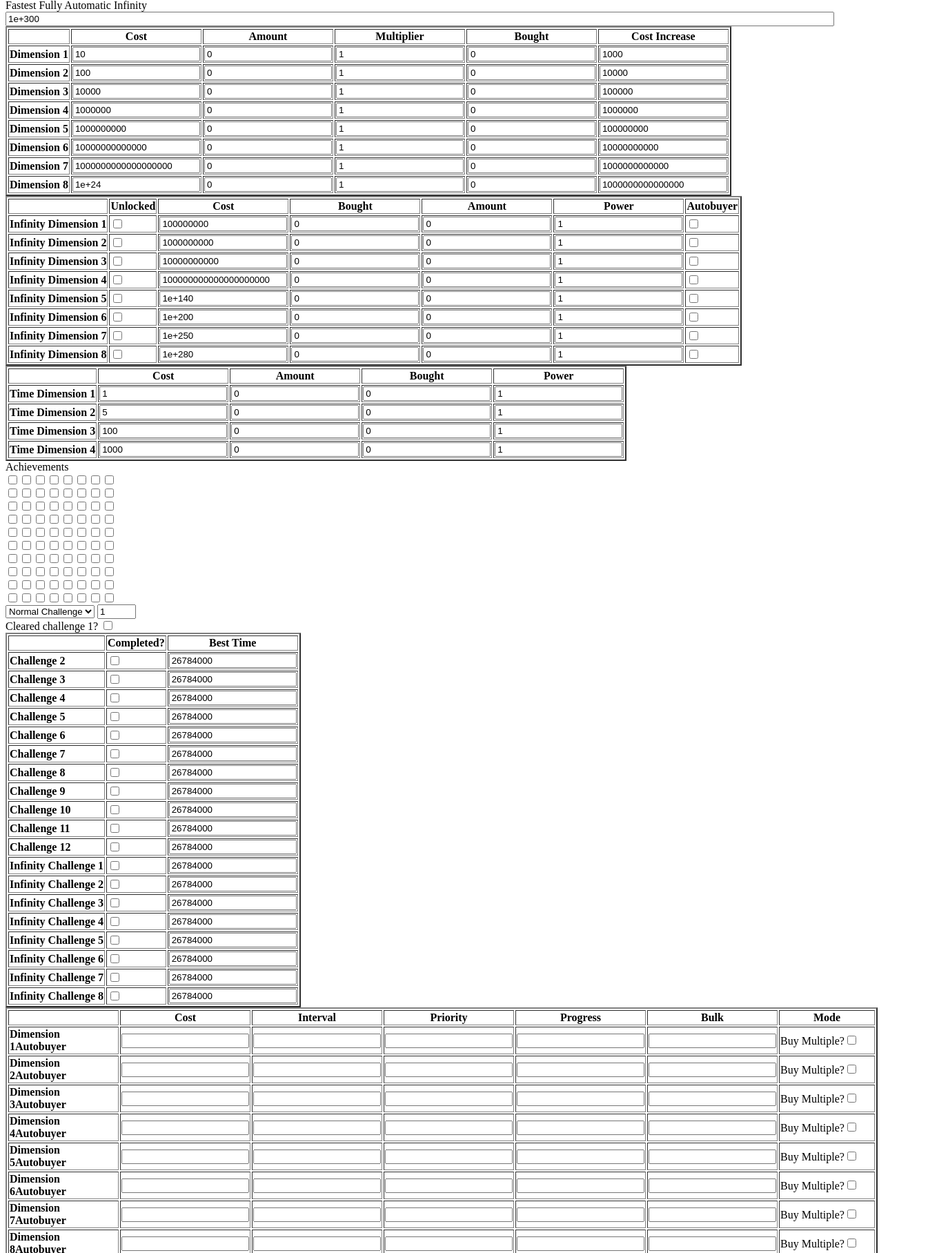
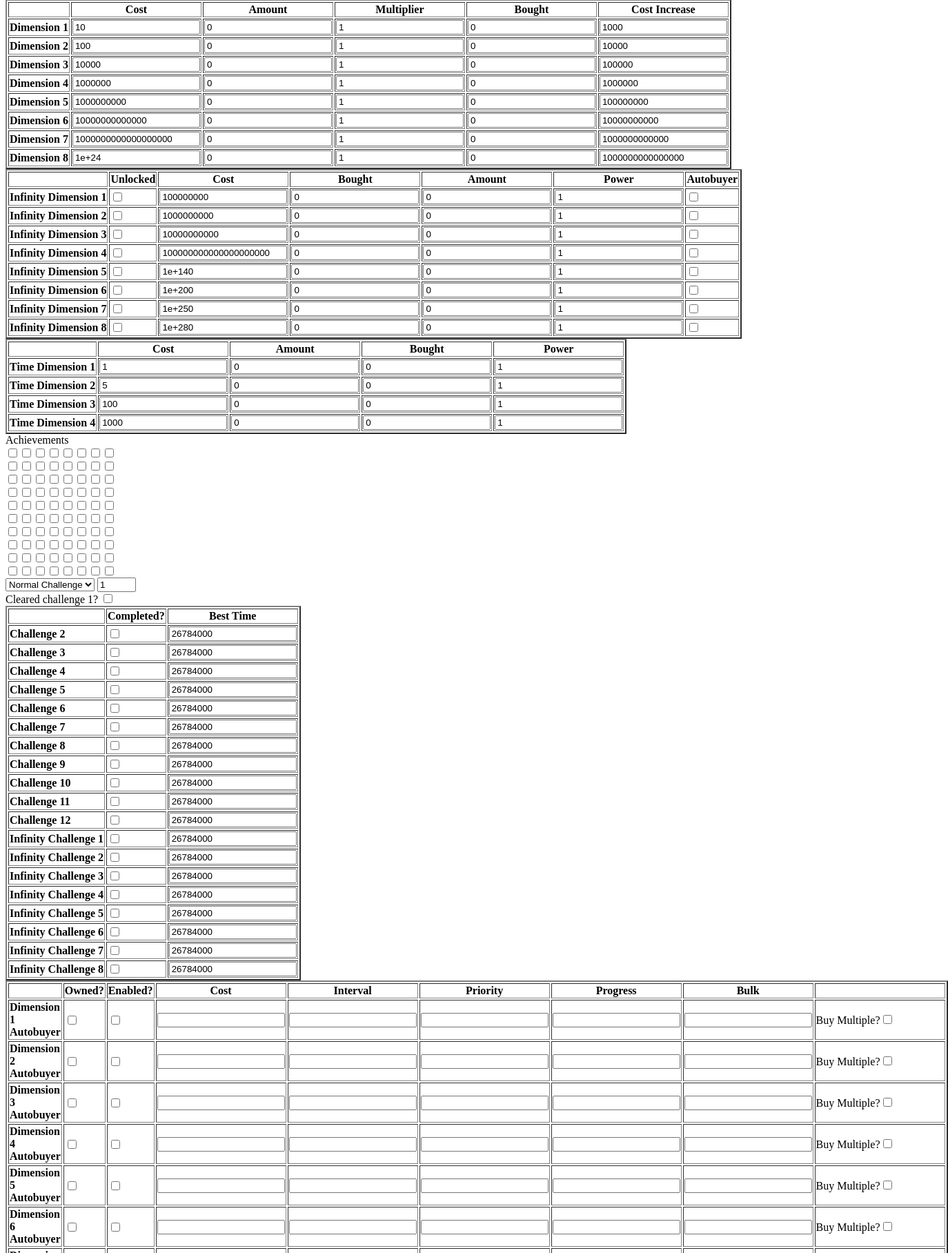
Before and after one commit to zygh0st/AD-save-editor, a plain HTML site: page index.html in a window 1280 px wide. Shown: the part 1860-3676 px from the top of the page at 69% size, 1374 px wide, since content can reach past the window. Drawn offline with Linux system fonts and the light colour scheme.

Commit message:
more basic content

```diff
--- a/index.html
+++ b/index.html
@@ -15,14 +15,22 @@
         parent.insertBefore(newElement, targetElement.nextSibling);
     }
 }
-            const labelNums = ["Antimatter","Total Antimatter","Infinity Power","Time Shards","Time Shard Threshold","Tickspeed Upgrades from Thresholds","Infinity Points","1/10 IPs","Eternity Points","First Dimensions Sacrificed","Soft Resets","Galaxies","Infinities","1/5 Infinities","Eternities","Tickspeed","Tickspeed Cost","Tickspeed Cost Increase","Tickspeed Cost Increase Increase","Tickspeed Cost Increase Increase Decrease Cost","Dimension Cost Increase Increase","Dimension Cost Increase Increase Decrease Cost","Time Played","Time Played in Infinity","Fastest Infinity","Time Played In Eternity","Fastest Eternity","Challenge 2 power","Challenge 3 power","Matter","Infinity Challenges Unlocked","Challenge Goal","Infinity Challenge 4 tier","Infinity Challenge 3 Reward","IP Multiplier","IP Multiplier Cost","EP Multiplier","EP Multiplier Cost","Passive IP Gain","Passive IP Gain Cost","Last Save Time","Soft Reset Autobuyer \"over X galaxies\" field","Version","Spreading Cancer Progress","Auto-Sacrifice Threshold","Highest IP/min in a Fully Automatic Infinity","Fastest Fully Automatic Infinity"]
-            const varNames =  ["money","totalmoney","infinityPower","timeShards","tickThreshold","totalTickGained",                                       "infinityPoints","partInfinityPoint","eternityPoints","sacrificed","resets","galaxies","infinitied","partInfinitied","eternities",               "tickspeed","tickSpeedCost","tickspeedMultiplier",     "tickSpeedMultDecrease","tickSpeedMultDecreaseCost","dimensionMultDecrease","dimensionMultDecreaseCost",                                                                "totalTimePlayed","thisInfinityTime","bestInfinityTime","thisEternity","bestEternity",                  "chall2Pow","chall3Pow","matter",                "postChallUnlocked","challengeTarget","postC4Tier","postC3Reward",                                        "infMult","infMultCost","epmult","epmultCost",                            "offlineProd","offlineProdCost",         "lastUpdate","overXGalaxies","version","spreadingCancer","autoSacrifice","autoIP","autoTime"]
+            const labelNums = ["Antimatter","Total Antimatter","Infinity Power","Time Shards","Time Shard Threshold","Tickspeed Upgrades from Thresholds","Infinity Points","1/10 IPs","Eternity Points","First Dimensions Sacrificed","Soft Resets","Galaxies","Infinities","1/5 Infinities","Eternities","Tickspeed","Tickspeed Cost","Tickspeed Cost Increase","Tickspeed Cost Increase Increase","Tickspeed Cost Increase Increase Decrease Cost","Dimension Cost Increase Increase","Dimension Cost Increase Increase Decrease Cost","Time Played","Time Played in Infinity","Fastest Infinity","Time Played In Eternity","Fastest Eternity","Challenge 2 power","Challenge 3 power","Matter","Infinity Challenges Unlocked","Challenge Goal","Infinity Challenge 4 tier","Infinity Challenge 3 Reward","IP Multiplier","IP Multiplier Cost","EP Multiplier","EP Multiplier Cost","Passive IP Gain","Passive IP Gain Cost","Last Save Time","Version","Spreading Cancer Progress","Auto-Sacrifice Threshold","Highest IP/min in a Fully Automatic Infinity","Fastest Fully Automatic Infinity"]
+            const varNames =  ["money","totalmoney","infinityPower","timeShards","tickThreshold","totalTickGained",                                       "infinityPoints","partInfinityPoint","eternityPoints","sacrificed","resets","galaxies","infinitied","partInfinitied","eternities",               "tickspeed","tickSpeedCost","tickspeedMultiplier",     "tickSpeedMultDecrease","tickSpeedMultDecreaseCost","dimensionMultDecrease","dimensionMultDecreaseCost",                                                                "totalTimePlayed","thisInfinityTime","bestInfinityTime","thisEternity","bestEternity",                  "chall2Pow","chall3Pow","matter",                "postChallUnlocked","challengeTarget","postC4Tier","postC3Reward",                                        "infMult","infMultCost","epmult","epmultCost",                            "offlineProd","offlineProdCost",         "lastUpdate","version","spreadingCancer","autoSacrifice","autoIP","autoTime"]
             const tierNames = ["first","second","third","fourth","fifth","sixth","seventh","eight"]
             const dimVals = ["Cost","Amount","Pow","Bought"]
             const iDimVals = ["cost","baseAmount","amount","power"]
             const tDimVals = ["cost","amount","bought","power"]
             const challOrder = ["",2,3,8,6,10,9,11,5,4,12,7]
+            const ABVals = ["cost","interval","priority","ticks","bulk"]
+            const labelRep = ["Amount","Chance","Chance Cost","Interval","Interval Cost","Max Galaxies","Galaxy Cost","Current Galaxies"]
+            const labelRepAuto = ["Chance","Interval","Galaxy"]
+            const repNames = ["amount","chance","chanceCost","interval","intervalCost","gal","galCost","galaxies"]
+            const labelStudy = ["Theorems","Antimatter Cost","Infinity Point Cost","Eternity Point Cost"]
+            const studyNames = ["theorem","amcost","ipcost","epcost"]
+            const studyId = [11, 21, 22, 31, 32, 41, 42, 51, 61, 71, 72, 73, 81, 82 ,83, 91, 92, 93, 101, 102, 103, 111, 121, 122, 123, 131, 132, 133, 141, 142, 143, 151, 161, 162, 171]
             let file;
+
             function init() {
                 let carry = document.getElementById("base")
                 for (let i=0;i<varNames.length;i++) { //main numerical values
@@ -105,30 +113,84 @@
                         case 9: row.insertCell(0).innerHTML = "<b>Dimension Boost Autobuyer</b>"; break;
                         case 10: row.insertCell(0).innerHTML = "<b>Galaxy Autobuyer</b>"; break;
                         case 11: row.insertCell(0).innerHTML = "<b>Crunch Autobuyer</b>"; break;
-                        default: row.insertCell(0).innerHTML = "<b> Dimension " +(i+1)+ "Autobuyer</b>"; break;
+                        default: row.insertCell(0).innerHTML = "<b> Dimension " +(i+1)+ " Autobuyer</b>"; break;
+                    }
+                    for (let j=0;j<2;j++) {
+                    const field2 = document.createElement("input")
+                    field2.type = "checkbox"
+                    field2.id = "cac"+i+j
+                    row.insertCell(j+1).appendChild(field2)
                     }
                     for (let j=0;j<5;j++) {
                         if (i==8 && j==4) {
-                            row.insertCell(5).innerHTML = "N/A"
+                            row.insertCell(7).innerHTML = "N/A"
                             break;
                         }
                         const field = document.createElement("input")
                         field.type = "text"
                         field.id = "ca"+i+j
-                        row.insertCell(j+1).appendChild(field)
+                        row.insertCell(j+3).appendChild(field)
                     }
-                    switch(i) {
-                        case 9: break;
-                        case 10: break;
-                        case 11: row.insertCell(6).appendChild(document.getElementById("ca11s")); break;
-                        default:
+                    if (i<9) {
                         const field2 = document.createElement("input")
                         field2.type = "checkbox"
                         field2.id = "cam"+i
-                        row.insertCell(6).innerHTML = "Buy Multiple?"
-                        row.cells[6].appendChild(field2)
-                        break;
+                        row.insertCell(8).innerHTML = "Buy Multiple?"
+                        row.cells[8].appendChild(field2)
                     }
+                }
+                carry = document.createElement("input")
+                carry.type = "number"
+                carry.id = "cam9"
+                carry.min = "0"
+                document.getElementById("cat").rows[10].insertCell(8).innerHTML = "Over X Galaxies:"
+                document.getElementById("cat").rows[10].cells[8].appendChild(carry)
+                document.getElementById("cat").rows[12].insertCell(8).innerHTML = "Auto crunch mode:"
+                document.getElementById("cat").rows[12].cells[8].appendChild(document.getElementById("cam11"));
+
+                carry = document.getElementById("rce")
+                for (let i=0;i<repNames.length;i++) { //replicanti
+                    const label = document.createElement("div")
+                    label.innerHTML = labelRep[i]
+                    const field = document.createElement("input")
+                    field.type = "text"
+                    field.id = "r"+i
+                    field.style.width = "95%"
+                    insertAfter(label,carry)
+                    insertAfter(field,label)
+                    carry = field
+                }
+                for (let i=0;i<3;i++) {
+                    const label = document.createElement("div")
+                    label.innerHTML = labelRepAuto[i] + " Autobuyer"
+                    const field = document.createElement("input")
+                    field.type = "checkbox"
+                    field.id = "rc"+i
+                    insertAfter(label,carry)
+                    insertAfter(field,label)
+                    carry = field
+                }
+                for (let i=0;i<4;i++) {
+                    const label = document.createElement("div")
+                    label.innerHTML = labelStudy[i]
+                    const field = document.createElement("input")
+                    field.type = "text"
+                    field.id = "bt"+i
+                    field.style.width = "95%"
+                    insertAfter(label,carry)
+                    insertAfter(field,label)
+                    carry = field
+                }
+                carry =  document.getElementById("base3")
+                for (let i=0;i<studyId.length;i++) {
+                    const field = document.createElement("input")
+                    field.type = "checkbox"
+                    field.id = "bts"+i
+                    const label = document.createElement("label")
+                    label.innerHTML = studyId[i]
+                    label.for = "bts"+i
+                    insertAfter(field,carry)
+                    carry = field
                 }
 
                 //initializing values.
@@ -173,10 +235,21 @@
                     document.getElementById("ct"+i).value = file.infchallengeTimes[i-11]
                 }
                 for (let i=0;i<12;i++) {
-                    for (let j=0;j<5;j++) {
-                        //TODO
+                    if (typeof file.autobuyers[i] == "number") {
+                        document.getElementById("cac"+i+0).checked = false
+                        continue;
                     }
+                    document.getElementById("cac"+i+0).checked = true
+                    document.getElementById("cac"+i+1).checked = file.autobuyers[i].isOn
+                    for (let j=0;j<5;j++) document.getElementById("ca"+i+j).value = file.autobuyers[i][ABVals[j]]
+                    if (i<9) document.getElementById("cam"+i).checked = file.autobuyers[i].target >= 10;
                 }
+                document.getElementById("cam9").value = file.overXGalaxies;
+                document.getElementById("cam11").value = file.autoCrunchMode;
+                document.getElementById("rce").checked = file.replicanti.unl;
+                for (let i=0;i<labelRep.length;i++) document.getElementById("r"+i).value = file.replicanti[repNames[i]]
+                for (let i=0;i<4;i++) document.getElementById("bt"+i).value = file.timestudy[studyNames[i]]
+                for (let i=0;i<studyId.length;i++) document.getElementById("bts"+i).checked = player.timestudy.studies.includes(studyId[i])
             }
             function save() {
                 for (let i=0;i<varNames.length;i++) file[varNames[i]] = document.getElementById("b"+i).value;
@@ -211,6 +284,28 @@
                 for (let i=11;i<19;i++) {
                     if (document.getElementById("cf"+i).checked) file.challenges.push("postc"+(i-10))
                     file.infchallengeTimes[i-11] = document.getElementById("ct"+i).value
+                }
+                for (let i=0;i<12;i++) {
+                    if (!document.getElementById("cac"+i+0).checked) {
+                        file.autobuyers[i] = i+1
+                        continue;
+                    }
+                    file.autobuyers[i] = {
+                        isOn: document.getElementById("cac"+i+1).checked,
+                        tier: i+1
+                    }
+                    for (let j=0;j<5;j++) file.autobuyers[i][ABVals[j]] = document.getElementById("ca"+i+j).value
+                    if (i<9) file.autobuyers[i].target = (i+1)%9+document.getElementById("cam"+i).checked?10:0
+                }
+                file.overXGalaxies = document.getElementById("cam9").value
+                file.autoCrunchMode = document.getElementById("cam11").value
+                file.replicanti.unl = document.getElementById("rce").checked;
+                for (let i=0;i<labelRep.length;i++) file.replicanti[repNames[i]] = document.getElementById("r"+i).value
+                for (let i=0;i<3;i++) document.getElementById("rc"+i).checked = file.replicanti.auto[i]
+                for (let i=0;i<4;i++) file.timestudy[studyNames[i]] = document.getElementById("bt"+i).value
+                player.timestudy.studies = []
+                for (let i=0;i<studyId.length;i++) {
+                    if (document.getElementById("bts"+i).checked) player.timestudy.studies.push(studyId[i])
                 }
 
                 document.getElementById("save").value = btoa(JSON.stringify(file))
@@ -278,19 +373,24 @@
             <thead>
                 <tr>
                     <th></th>
+                    <th>Owned?</th>
+                    <th>Enabled?</th>
                     <th>Cost</th>
                     <th>Interval</th>
                     <th>Priority</th>
                     <th>Progress</th>
                     <th>Bulk</th>
-                    <th>Mode</th>
+                    <th></th>
                 </tr>
             </thead>
         </table>
-        <select id="ca11s">
+        <select id="cam11">
             <option value="amount">amount</option>
             <option value="time">time</option>
             <option value="relative">X times last crunch</option>
         </select>
+        <b>Replicanti</b><br>
+        Unlocked? <input type="checkbox" id="rce"></input>
+        <br id="base3">
     </body>
 </html>
```
